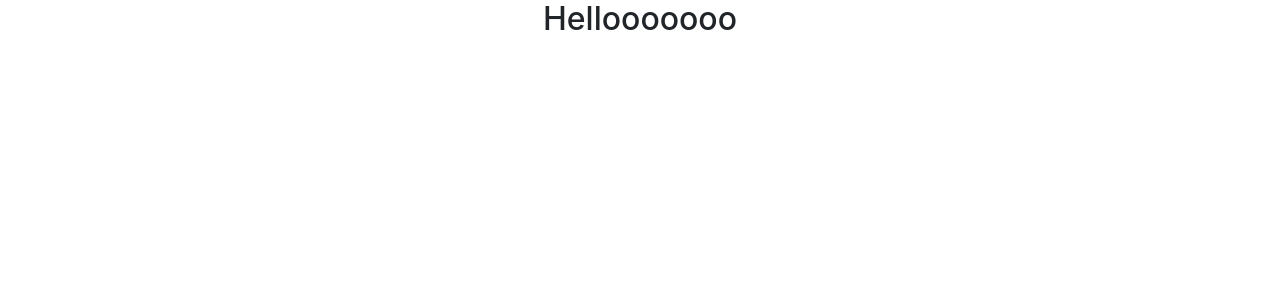
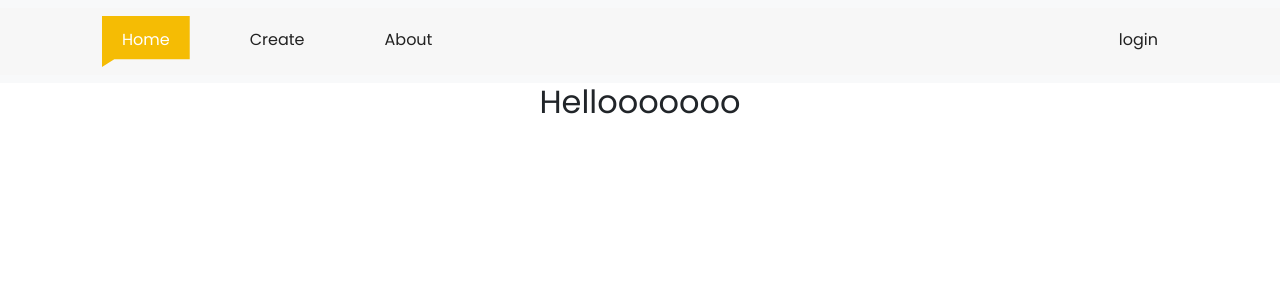
Before and after one commit to deepti1028/JIITConnect, a React (Create React App) app: page / in a window 1280 px wide. Shown: the top 300 px of the page. Built offline with nearby package versions, Linux system fonts and the light colour scheme.

Commit message:
created navbar

```diff
--- a/package.json
+++ b/package.json
@@ -9,8 +9,10 @@
     "bootstrap": "^5.3.2",
     "react": "^18.2.0",
     "react-dom": "^18.2.0",
+    "react-router-dom": "^6.17.0",
     "react-scripts": "5.0.1",
     "react-toastify": "^9.1.3",
+    "sass": "^1.69.5",
     "web-vitals": "^2.1.4"
   },
   "scripts": {
--- a/public/index.html
+++ b/public/index.html
@@ -12,8 +12,9 @@
     <link rel="apple-touch-icon" href="%PUBLIC_URL%/logo192.png" />
 
     <link rel="manifest" href="%PUBLIC_URL%/manifest.json" />
-    <link rel="stylesheet" href="https://cdnjs.cloudflare.com/ajax/libs/font-awesome/4.7.0/css/font-awesome.min.css">
-    <link rel="stylesheet" href="https://cdn.jsdelivr.net/npm/bootstrap@4.3.1/dist/css/bootstrap.min.css" integrity="sha384-ggOyR0iXCbMQv3Xipma34MD+dH/1fQ784/j6cY/iJTQUOhcWr7x9JvoRxT2MZw1T" crossorigin="anonymous">
+    <link href="https://fonts.googleapis.com/css?family=Poppins" rel="stylesheet">
+    <link rel="stylesheet" href="https://cdn.jsdelivr.net/npm/bootstrap@5.1.3/dist/css/bootstrap.min.css" integrity="sha384-1BmE4kWBq78iYhFldvKuhfTAU6auU8tT94WrHftjDbrCEXSU1oBoqyl2QvZ6jIW3" crossorigin="anonymous">
+    <link rel="stylesheet" href="https://maxcdn.bootstrapcdn.com/font-awesome/4.7.0/css/font-awesome.min.css">
 
     <title>React App</title>
   </head>
--- a/src/App.js
+++ b/src/App.js
@@ -1,9 +1,32 @@
+import {useState} from "react";
 import './App.css';
+import "./style.scss";
+import "./media-query.css";
 import Home from './pages/Home';
+import Detail from './pages/Detail';
+import AddEditBlog from './pages/AddEditBlog';
+import About from './pages/About';
+import NotFound from './pages/NotFound';
+import { ToastContainer, toast } from 'react-toastify';
+import 'react-toastify/dist/ReactToastify.css';
+import {Routes, Route} from 'react-router-dom';
+import Header from './components/Header';
+
 function App() {
+  const [active, setActive] = useState("home");
   return (
     <div className="App">
-      <Home />
+      <Header setActive={setActive} active={active}/>
+      <ToastContainer />
+     <Routes >
+      <Route path="/" element={<Home />} />
+      <Route path="/detail/:id" element={<Detail />} />
+      <Route path="/create" element={<AddEditBlog />} />
+      <Route path="/update/:id" element={<AddEditBlog />} />
+      <Route path="/about" element={<About />} />
+      <Route path="*" element={<NotFound />} />
+     </Routes>
+
     </div>
   );
 }
--- /dev/null
+++ b/src/components/Header.js
@@ -0,0 +1,72 @@
+import React from 'react'
+import {Link} from 'react-router-dom'
+
+const Header = ({active,setActive}) => {
+  return (
+    <nav className="navbar navbar-expand-lg navbar-light bg-light">
+        <div className="container-fluid bg-faded padding-media">
+            <div className="container padding-media">
+                <nav className="navbar navbar-toggleable-md navbar-light">
+                  <button
+                  className="navbar-toggler mt-3"
+                  type="button"
+                  data-bs-toggle="collapse"
+                  data-bs-target="#navbarSupportedContent"
+                  data-bs-parent="#navbarSupportedContent"
+                  aria-controls="navbarSupportedContent"
+                  aria-expanded="true"
+                  aria-lebel="Toggle Navigation"
+                  >
+                    <span className="fa fa-bars"></span>
+                  </button>
+                  <div className="collapse navbar-collapse">
+                    <ul className="navbar-nav me-auto mb-2 mb-lg-0" id="navbarSupportedContent">
+                        <Link to="/" style={{textDecoration: "none"}} >
+                        <li
+                        className={`nav-item nav-link ${active === "home" ? "active" : "" } `}
+                        onClick={() => setActive("home")}
+                        >
+                            Home
+                        </li>
+                        </Link>
+
+                        <Link to="/create" style={{textDecoration: "none"}} >
+                        <li
+                        className={`nav-item nav-link ${active === "create" ? "active" : "" } `}
+                        onClick={() => setActive("create")}
+                        >
+                            Create
+                        </li>
+                        </Link>
+
+                        <Link to="/about" style={{textDecoration: "none"}} >
+                        <li
+                        className={`nav-item nav-link ${active === "About" ? "active" : "" } `}
+                        onClick={() => setActive("About")}
+                        >
+                            About
+                        </li>
+                        </Link>
+
+                    </ul>
+                    <div className="row g-3">
+                    <ul className="navbar-nav me-auto mb-2 mb-lg-0" >
+                    <Link to="/auth" style={{textDecoration: "none"}} >
+                        <li
+                        className={`nav-item nav-link ${active === "login" ? "active" : "" } `}
+                        onClick={() => setActive("login")}
+                        >
+                            login
+                        </li>
+                        </Link>
+                    </ul>
+                    </div>
+                  </div>
+                </nav>
+            </div>
+        </div>
+    </nav>
+  )
+}
+
+export default Header
--- a/src/index.css
+++ b/src/index.css
@@ -1,8 +1,7 @@
 body {
   margin: 0;
-  font-family: -apple-system, BlinkMacSystemFont, 'Segoe UI', 'Roboto', 'Oxygen',
-    'Ubuntu', 'Cantarell', 'Fira Sans', 'Droid Sans', 'Helvetica Neue',
-    sans-serif;
+  font-family:'Poppins';
+  line-height: 1.5;
   -webkit-font-smoothing: antialiased;
   -moz-osx-font-smoothing: grayscale;
 }
--- a/src/index.js
+++ b/src/index.js
@@ -3,11 +3,14 @@ import ReactDOM from 'react-dom/client';
 import './index.css';
 import App from './App';
 import reportWebVitals from './reportWebVitals';
+import {BrowserRouter} from "react-router-dom";
 
 const root = ReactDOM.createRoot(document.getElementById('root'));
 root.render(
   <React.StrictMode>
-    <App />
+    <BrowserRouter>
+      <App />
+    </BrowserRouter>
   </React.StrictMode>
 );
 
--- a/src/style.scss
+++ b/src/style.scss
@@ -0,0 +1,93 @@
+$yellow:#f5bc04;
+
+@mixin border-radius($radius) {
+	-webkit-border-radius: $radius;
+	-moz-border-radius: $radius;
+	-ms-border-radius: $radius;
+	border-radius: $radius;
+}
+
+@mixin box-shadow($top, $left, $blur, $color, $inset: false) {
+	@if $inset {
+		-webkit-box-shadow:inset $top $left $blur $color;
+		-moz-box-shadow:inset $top $left $blur $color;
+		-o-box-shadow:inset $top $left $blur $color;
+		box-shadow:inset $top $left $blur $color;
+	} @else {
+		-webkit-box-shadow: $top $left $blur $color;
+		-moz-box-shadow: $top $left $blur $color;
+		-o-box-shadow: $top $left $blur $color;
+		box-shadow: $top $left $blur $color;
+	}
+}
+
+@mixin clip-path($clip) {
+	-webkit-clip-path: $clip;
+	-moz-clip-path: $clip;
+	-ms-clip-path: $clip;
+	clip-path: $clip;
+}
+
+@mixin transition($transition) {
+	-moz-transition:    all $transition ease;
+	-o-transition:      all $transition ease;
+	-webkit-transition: all $transition ease;
+	-ms-transition: 	all $transition ease;
+	transition:         all $transition ease;
+}
+
+.paddding {
+	padding-left: 0!important;
+	padding-right: 0!important;
+}
+
+
+
+// Header
+
+.navbar-light .navbar-nav .open > .nav-link, .navbar-light .navbar-nav .active > .nav-link, .navbar-light .navbar-nav .nav-link.open, .navbar-light .navbar-nav .nav-link.active {
+	color: #fff!important;
+	padding-top: 12px!important;
+	padding-bottom: 15px!important;
+	padding-left: 20px!important;
+	padding-right: 20px!important;
+	margin: 0 20px!important;
+	@include transition(0.5s);
+	background: $yellow!important;
+	@include clip-path(polygon(100% 0, 100% 85%, 14% 85%, 0 100%, 0% 60%, 0 0));
+}
+.navbar-light .navbar-nav .nav-link {
+	color: #222!important;
+	padding-top: 12px!important;
+	padding-bottom: 15px!important;
+	padding-left: 20px!important;
+	padding-right: 20px!important;
+	margin: 0 20px!important;
+	@include transition(0.5s);
+	position: relative!important;
+	@include clip-path(polygon(100% 0, 100% 85%, 14% 85%, 0 100%, 0% 60%, 0 0));
+
+	&:focus, &:hover {
+		background: $yellow!important;
+		color: #fff!important;
+		padding-top: 12px!important;
+		padding-bottom: 15px!important;
+		padding-left: 20px!important;
+		padding-right: 20px!important;
+		margin: 0 20px;
+		position: relative;
+	}
+}
+
+.bg-faded {
+    background-color: #f7f7f7;
+  }
+
+.mobile_logo_width {
+	display: none;
+}
+
+.navbar-nav {
+ flex-direction: row !important;
+ cursor: pointer;
+}
```
Also changed, not shown: 1 other file (tests, documents, lock files or other folders).
